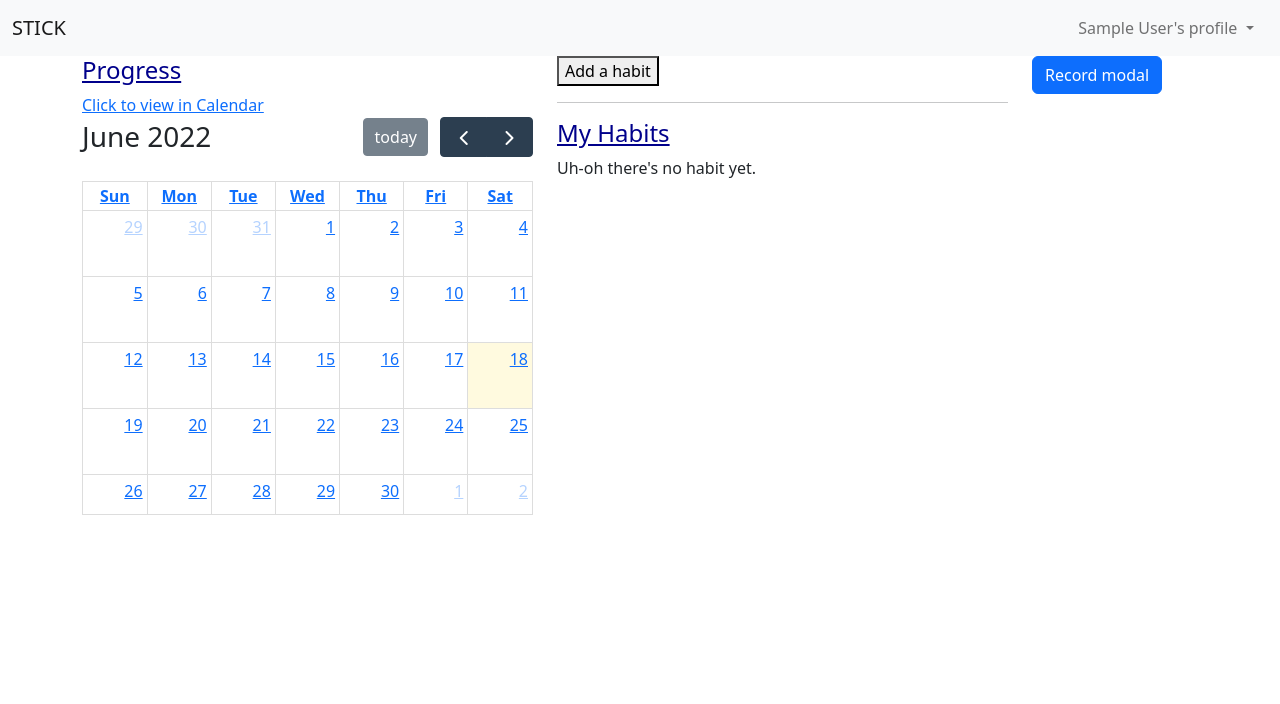
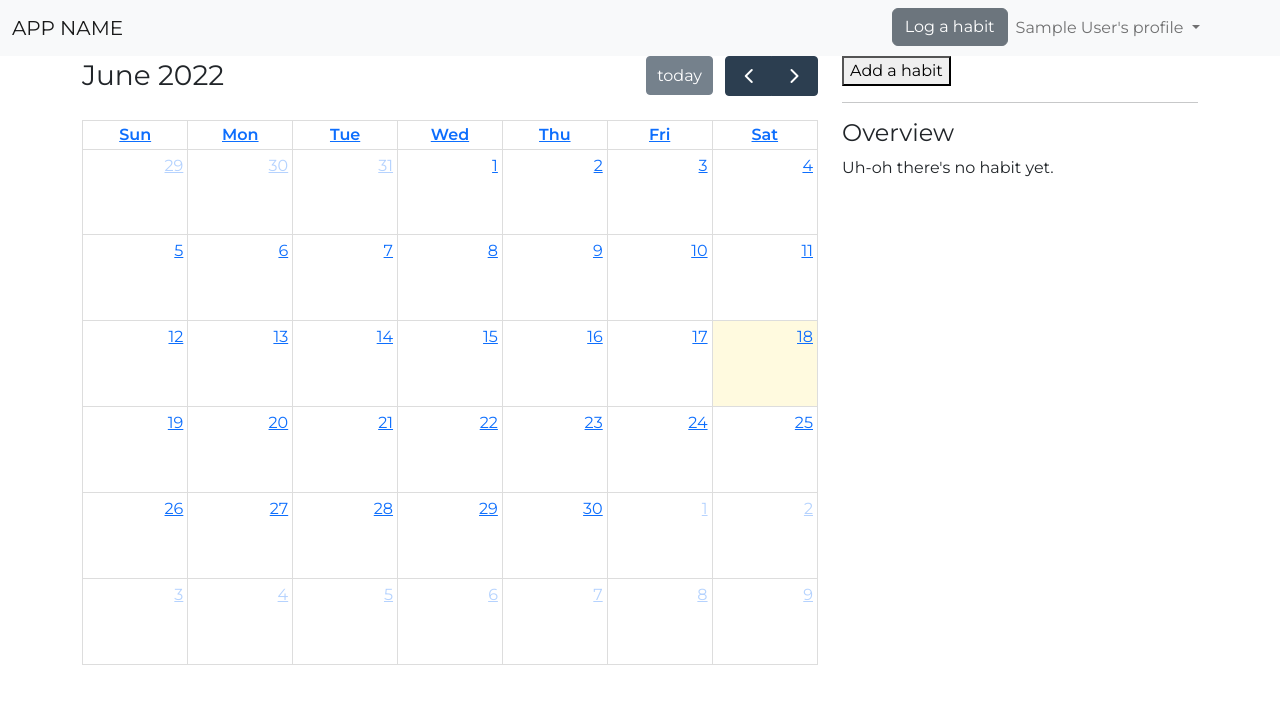
Before and after one commit to chansya/Capstone_project, a Flask app: page /progress in a window 1280 px wide. Shown: the top 704 px of the page. Run offline with Flask 2, Linux system fonts and the light colour scheme; the visitor is signed in with stand-in values (Sample User, id 1); data comes from the database, SQL or seed files in the repository; data that the repository does not hold is empty.

Commit message:
Add navbar and google font

```diff
--- a/server.py
+++ b/server.py
@@ -13,9 +13,6 @@ app.jinja_env.undefined = StrictUndefined
 
 API_KEY = os.environ['FLATICON_KEY']
 
-# if session.get("user_email"):
-#     user = User.get_by_email(session["user_email"])
-#     habits = Habit.get_by_user(user.user_id)
 
 
 @app.route("/")
@@ -48,7 +45,8 @@ def process_login():
     else:
         # Log in user by storing the user's email in session
         session["user_email"] = user.email
-        flash(f"Welcome, {user.name}!")
+        # flash(f"Welcome, {user.name}!")
+        session.modified = True
         return redirect("/progress")
 
 
@@ -74,7 +72,8 @@ def create_account():
         db.session.add(user)
         db.session.commit()
         session["user_email"] = user.email
-        flash(f"Account created. Welcome, {user.name}!")
+        # flash(f"Account created. Welcome, {user.name}!")
+        session.modified = True
 
         # Create badge 1 for sign up
         badge1 = Badge.create(user.user_id, "static/img/1.png", "Welcome")
@@ -108,7 +107,8 @@ def view_progress():
 @app.route("/calendar")
 def view_calendar():
     """View the calendar page."""
-    # get list of habit for user
+
+    # get list of habits for user
     user = User.get_by_email(session.get("user_email"))
     habits = Habit.get_by_user(user.user_id)
 
@@ -144,10 +144,8 @@ def create_habit():
                          time_period, current_streak, max_streak, start_date)
     db.session.add(habit)
     db.session.commit()
-    flash("Habit created!")
 
     # reward badges for creating habits
-
 
     if Habit.count_habit_by_user(user.user_id) == 1 and Badge.count_badge_by_user(user.user_id) == 1:
         # create badge 2 for first habit
@@ -156,7 +154,11 @@ def create_habit():
         db.session.commit()
         flash("You've created your first habit and earned a badge!")
 
-    if Habit.count_habit_by_user(user.user_id) == 3:
+    # Check for any existing badge 4 to avoid duplicate
+    badge4 = Badge.query.filter(Badge.user_id==user.user_id,
+                                 Badge.img_url=="static/img/4.png").first()
+
+    if Habit.count_habit_by_user(user.user_id) == 3 and badge4 == None:
         # create badge 4 for third habits
         badge4 = Badge.create(user.user_id, "static/img/4.png", "Multi-tasker")
         db.session.add(badge4)
@@ -175,65 +177,9 @@ def create_habit():
     return jsonify(habit_to_send)
 
 
-# @app.route("/create_record", methods=["POST"])
-# def create_record():
-#     """Create new record object and add into database."""
-
-#     # Extract the input from the request
-#     habit_id = request.json.get("habit_id")
-#     finished = request.json.get("finished")
-#     notes = request.json.get("notes")
-#     record_date = datetime.strptime(
-#         request.json.get("record_date"),
-#         '%Y-%m-%d')
-#     finished = True
-
-#     # Create new record object
-#     record = Record.create(habit_id, finished, notes, record_date)
-#     db.session.add(record)
-#     db.session.commit()
-#     flash("Record saved!")
-
-#     # Add current streak by 1 and update max streak if needed
-#     habit = Habit.get_by_id(habit_id)
-#     Habit.update_curr_streak(habit_id)
-#     Habit.update_max_streak(habit_id)
-#     db.session.commit()
-
-#     # Create badges according to number of records
-#     user = User.get_by_email(session["user_email"])
-#     habits = Habit.get_by_user(user.user_id)
-#     record_count = 0
-#     for habit in habits:
-#         record_count +=  Record.count_records_by_habit(habit.habit_id)
-
-#     if record_count == 1:
-#         badge3 = Badge.create(user.user_id, "static/img/3.png", "From 0 To 1")
-#         db.session.add(badge3)
-#         db.session.commit()
-#         flash("You've created your first record and earned a badge!")
-
-#     if record_count == 5:
-#         badge5 = Badge.create(user.user_id, "static/img/5.png", "5-Star Records")
-#         db.session.add(badge5)
-#         db.session.commit()
-#         flash("You've created your 5 records and earned a badge!")
-
-
-
-#     # put information to send back as response in dictionary to jsonify
-#     record_to_send = {"habit_id": habit.habit_id,
-#                       "record_id": record.record_id,
-#                       "current_streak": habit.current_streak,
-#                       "max_streak": habit.max_streak,
-#                       "habit_name": habit.habit_name,
-#                       "record_date": record.record_date
-#                       }
-#     return jsonify(record_to_send)
-
-
 @app.route("/create_modal_record")
 def create_modal_record():
+    """Create a record for a habit and add to database."""
     habit_id = request.args.get("modal-habit")
     notes = request.args.get("modal-notes")
     record_date = datetime.strptime(
@@ -245,19 +191,47 @@ def create_modal_record():
     record = Record.create(habit_id, finished, notes, record_date)
     db.session.add(record)
     db.session.commit()
-    flash("Record saved!")
+
+    # Create badges according to number of records
+    user = User.get_by_email(session["user_email"])
+    habits = Habit.get_by_user(user.user_id)
+    record_count = 0
+    for habit in habits:
+        record_count +=  Record.count_records_by_habit(habit.habit_id)
+
+    # Check for any existing badge 4 to avoid duplicate
+    badge3 = Badge.query.filter(Badge.user_id==user.user_id,
+                                 Badge.img_url=="static/img/3.png").first()
+    badge5 = Badge.query.filter(Badge.user_id==user.user_id,
+                                 Badge.img_url=="static/img/5.png").first()
+
+    if record_count == 1 and badge3 == None:
+        badge3 = Badge.create(user.user_id, "static/img/3.png", "From 0 To 1")
+        db.session.add(badge3)
+        db.session.commit()
+        flash("You've created your first record and earned a badge!")
+
+    if record_count == 5 and badge5 == None:
+        badge5 = Badge.create(user.user_id, "static/img/5.png", "5-Star Records")
+        db.session.add(badge5)
+        db.session.commit()
+        flash("You've created your 5 records and earned a badge!")
+
 
     return redirect("/progress")
 
+
 @app.route("/all_habits")
 def view_habits():
+    """View a list of habits for a user."""
     user = User.get_by_email(session.get("user_email"))
     habits = Habit.get_by_user(user.user_id)
-    return render_template("all_habits.html", habits=habits)
+    return render_template("all_habits.html", user=user, habits=habits)
 
 
 @app.route("/<habit_id>/remove_habit")
 def remove_habit(habit_id):
+    """Remove a habit and all its related records."""
     Record.query.filter_by(habit_id=habit_id).delete()
     habit = Habit.get_by_id(habit_id)
     db.session.delete(habit)
@@ -268,14 +242,16 @@ def remove_habit(habit_id):
 
 @app.route("/<habit_id>/records")
 def view_records(habit_id):
-    """View all records for a habit"""
+    """View all records for a habit."""
+    user = User.get_by_email(session["user_email"])
     habit = Habit.get_by_id(habit_id)
     records = Record.get_by_habit(habit_id)
-    return render_template("all_records.html", habit=habit, records=records)
+    return render_template("all_records.html", user=user, habit=habit, records=records)
 
 
 @app.route("/<record_id>/remove_record")
 def remove_record(record_id):
+    """Remove a record."""
     record = Record.get_by_id(record_id)
     habit_id = record.habit.habit_id
     db.session.delete(record)
@@ -286,15 +262,16 @@ def remove_record(record_id):
 
 @app.route("/all_badges")
 def view_badges():
+    """View all the badges for a user."""
     user = User.get_by_email(session.get("user_email"))
     badges = Badge.get_by_user(user.user_id)
-    return render_template("all_badges.html", badges=badges)
+    return render_template("all_badges.html", user=user, badges=badges)
 
 
 @app.route("/logout")
 def process_logout():
+    """Log user out and clear the session."""
     del session["user_email"]
-    flash("Logged out.")
     return redirect("/")
 
 
--- a/static/css/style.css
+++ b/static/css/style.css
@@ -2,7 +2,6 @@
     display: none;
 }
 
-h4{
-    color: darkblue;
-    text-decoration: underline;
+body{
+    font-family: 'Montserrat', sans-serif;
 }
--- a/templates/base.html
+++ b/templates/base.html
@@ -8,7 +8,13 @@
         {% block title %}{% endblock %}
     </title>
     <!-- CSS only -->
+
     <link href="https://cdn.jsdelivr.net/npm/bootstrap@5.2.0-beta1/dist/css/bootstrap.min.css" rel="stylesheet" integrity="sha384-0evHe/X+R7YkIZDRvuzKMRqM+OrBnVFBL6DOitfPri4tjfHxaWutUpFmBp4vmVor" crossorigin="anonymous">
+    <link rel="preconnect" href="https://fonts.googleapis.com">
+    <link rel="preconnect" href="https://fonts.gstatic.com" crossorigin>
+    <link href="https://fonts.googleapis.com/css2?family=Montserrat:wght@200;400;600&display=swap" rel="stylesheet">
+    <link rel="stylesheet" href="static/css/style.css">
+
     {% block head %}{% endblock %}
 </head>
 
--- a/templates/index.html
+++ b/templates/index.html
@@ -4,7 +4,6 @@
 {% block body %}
 
 
-<div class="m-4">
 <nav class="navbar navbar-expand-lg navbar-light bg-light">
     <div class="container-fluid">
         <a href="#" class="navbar-brand">STICK</a>
@@ -23,10 +22,10 @@
         </div>
     </div>
 </nav>
-</div>
+
 
 
 <div class="container">
-    <p>Welcome. Nothing to see here yet.</p>
+    <p>Wow so empty.</p>
 </div>
 {% endblock %}
--- a/templates/progress.html
+++ b/templates/progress.html
@@ -5,22 +5,66 @@
 {% block head %}
 <link href='https://cdn.jsdelivr.net/npm/fullcalendar@5.11.0/main.min.css' rel='stylesheet' />
 <script src='https://cdn.jsdelivr.net/npm/fullcalendar@5.11.0/main.min.js'></script>
-
-<link rel="stylesheet" href="static/css/style.css">
 {% endblock %}
 
 {% block body %}
 <nav class="navbar navbar-expand-lg bg-light">
     <div class="container-fluid">
-      <a class="navbar-brand" href="/progress">STICK</a>
+      <a class="navbar-brand" href="/progress">APP NAME</a>
+      <button class="navbar-toggler" type="button" data-bs-toggle="collapse" data-bs-target="#navbarSupportedContent" aria-controls="navbarSupportedContent" aria-expanded="false" aria-label="Toggle navigation">
+        <span class="navbar-toggler-icon"></span>
+      </button>
+      <div class="collapse navbar-collapse" id="navbarSupportedContent">
+        <ul class="navbar-nav me-auto mb-2 mb-lg-0 offset-8">
+          <!-- Modal form for record-->
+          <li class="nav-item">
+            <!-- Button triggers the modal -->
+            <button class="btn btn-secondary" data-bs-toggle="modal" data-bs-target="#rec_modal">Log a habit</button>
+            <!-- Modal -->
+            <div class="modal fade" id="rec_modal" tabindex="-1"  aria-labelledby="Log your habit" aria-hidden="true" role="dialog">
+              <div class="modal-dialog">
+                <div class="modal-content">
+                  <div class="modal-header">
+                    <h5 class="modal-title" id="modal-title">Log your habit</h5>
+                    <button type="button" class="btn-close" data-bs-dismiss="modal" aria-label="Close">
 
-      <div class="collapse navbar-collapse" id="navbarSupportedContent">
-        <ul class="navbar-nav me-auto mb-2 mb-lg-0 offset-10">
+                    </button>
+                  </div>
+                  <div class="modal-body">
+                    <form action="/create_modal_record">
+                      <div class="mb-3">
+                        <label for="modal-habit" class="form-label">Choose habit to log:</label>
+                        <select name="modal-habit" class="form-control" id="modal-habit" required>
+                          {% for habit in habits %}
+                          <option value="{{habit.habit_id}}">{{habit.habit_name}}</option>
+                          {% endfor %}
+                        </select>
+                      </div>
+                      <div class="mb-3">
+                        <label for="modal-notes" class="form-label">Notes to self:</label>
+                        <textarea name="modal-notes" class="form-control" id="modal-notes" cols="50" rows="5"></textarea>
+                      </div>
+                      <div class="mb-3">
+                        <label for="modal-date" class="form-label">Record date:</label>
+                        <input type="date" name="modal-date" class="form-control" id="modal-date" required>
+                      </div>
+                      <button type="submit" class="btn btn-primary">Submit</button>
+                      <button type="button" class="btn btn-secondary" data-bs-dismiss="modal">Cancel</button>
+                    </form>
+                  </div>
+                  <div class="modal-footer">
+                  </div>
+                </div>
+              </div>
+            </div>
+          </li>
+          <!-- Dropdown menu -->
           <li class="nav-item dropdown">
             <a class="nav-link dropdown-toggle" href="#" id="navbarDropdown" role="button" data-bs-toggle="dropdown" aria-expanded="false">
               {{ user.name}}'s profile
             </a>
             <ul class="dropdown-menu" aria-labelledby="navbarDropdown">
+              <li><a href="">Add a habit</a></li>
               <li><a class="dropdown-item" href="/all_habits">My Habits</a></li>
               <li><a class="dropdown-item" href="/all_badges">My Badges</a></li>
               <li><hr class="dropdown-divider"></li>
@@ -35,15 +79,13 @@
 
 <div class="container">
   <div class="row">
-    <div class="col-md-5">
-      <h4>Progress</h4>
-      <a href="/calendar">Click to view in Calendar</a>
+    <div class="col-md-8">
+      <!-- <h4>Progress</h4> -->
+      <!-- <a href="/calendar">Click to view in Calendar</a> -->
       <div id="calendar"></div>
-
-
     </div>
 
-    <div class="col-md-5" id="habit_list">
+    <div class="col-md-4" id="habit_list">
       <button id="show_form">Add a habit</button>
       <div>
         <form action="/create_habit" method="POST" id="habit_form">
@@ -72,7 +114,7 @@
         </form>
       </div>
       <hr>
-      <h4>My Habits</h4>
+      <h4>Overview</h4>
       {% if habits %}
         {% for habit in habits %}
           <p>{{ habit.habit_name }} ({{ habit.frequency}} times {{ habit.time_period }})</p>
@@ -87,46 +129,8 @@
       {% endif %}
     </div>
 
-    <div class="col-md-2" id="record_section">
-    <!-- Button triggers the modal -->
-    <button class="btn btn-primary" data-bs-toggle="modal" data-bs-target="#rec_modal">Record modal</button>
-    <!-- Modal -->
-    <div class="modal fade" id="rec_modal" tabindex="-1"  aria-labelledby="Log your habit" aria-hidden="true" role="dialog">
-      <div class="modal-dialog">
-        <div class="modal-content">
-          <div class="modal-header">
-            <h5 class="modal-title" id="modal-title">Log your habit</h5>
-            <button type="button" class="btn-close" data-bs-dismiss="modal" aria-label="Close">
+    <!-- <div class="col-md-2" id="record_section"> -->
 
-            </button>
-          </div>
-          <div class="modal-body">
-            <form action="/create_modal_record">
-              <div class="mb-3">
-                <label for="modal-habit" class="form-label">Choose habit to log:</label>
-                <select name="modal-habit" class="form-control" id="modal-habit" required>
-                  {% for habit in habits %}
-                  <option value="{{habit.habit_id}}">{{habit.habit_name}}</option>
-                  {% endfor %}
-                </select>
-              </div>
-              <div class="mb-3">
-                <label for="modal-notes" class="form-label">Notes to self:</label>
-                <textarea name="modal-notes" class="form-control" id="modal-notes" cols="50" rows="5"></textarea>
-              </div>
-              <div class="mb-3">
-                <label for="modal-date" class="form-label">Record date:</label>
-                <input type="date" name="modal-date" class="form-control" id="modal-date" required>
-              </div>
-              <button type="submit" class="btn btn-primary">Submit</button>
-              <button type="button" class="btn btn-secondary" data-bs-dismiss="modal">Cancel</button>
-            </form>
-          </div>
-          <div class="modal-footer">
-          </div>
-        </div>
-      </div>
-      </div>
 
 
       <!-- original record form -->
@@ -144,7 +148,7 @@
           <input type="date" name="record_date" id="record_date" required>
           <button>Save</button>
         </form> -->
-    </div>
+    <!-- </div> -->
   </div>
 
 </div>
@@ -173,5 +177,5 @@
 
 
 {% block after_body %}
-<script src="/static/js/progress_page.js"></script>
+<script src="/static/js/app.js"></script>
 {% endblock %}
```
Also changed, not shown: static/js/app.js (renamed from static/js/progress_page.js, +0 -35 lines), templates/all_badges.html (+29 -0 lines), templates/all_habits.html (+31 -0 lines), templates/all_records.html (+32 -0 lines). Lines whose indentation alone changed are shown as unchanged.
